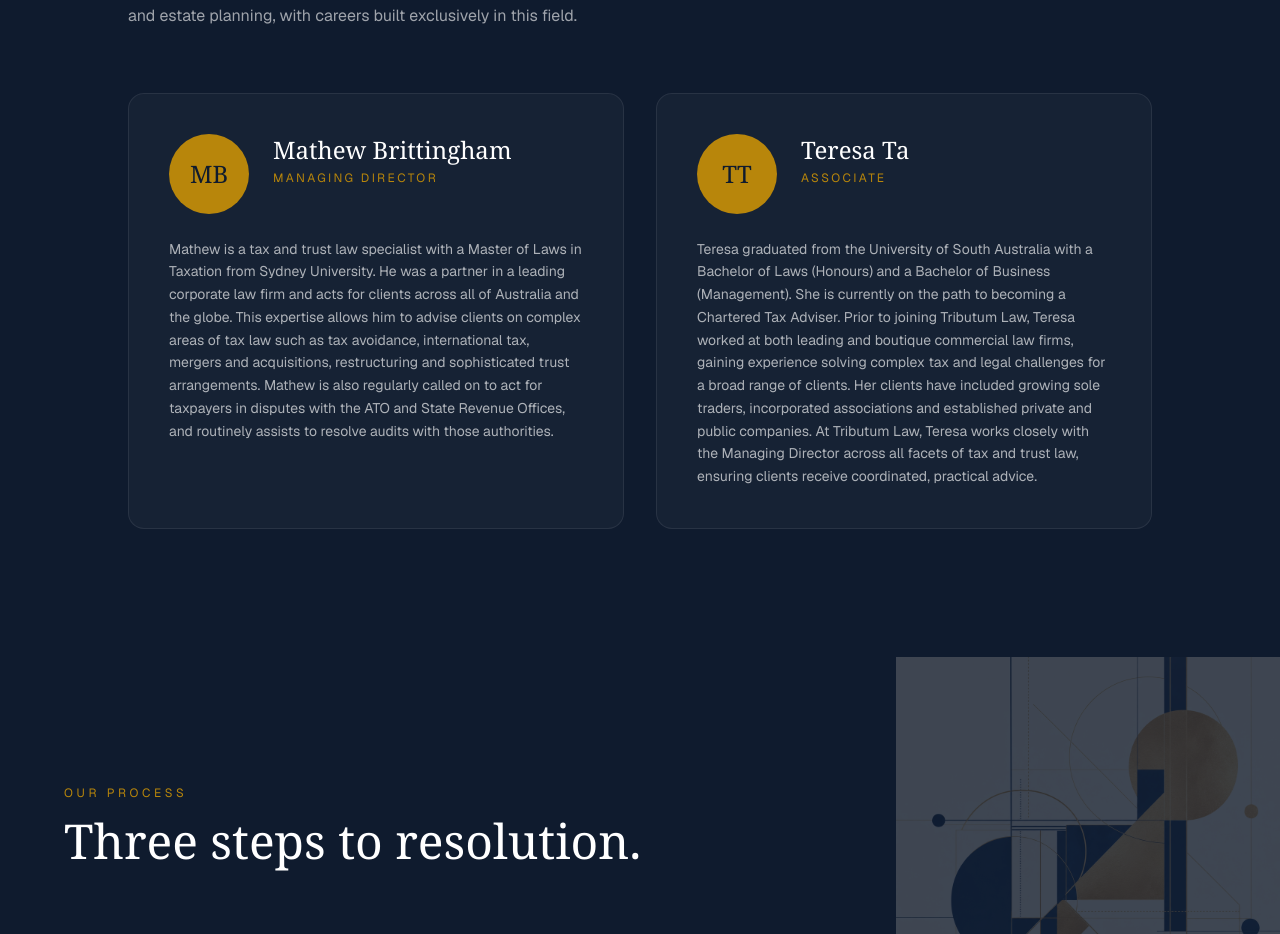
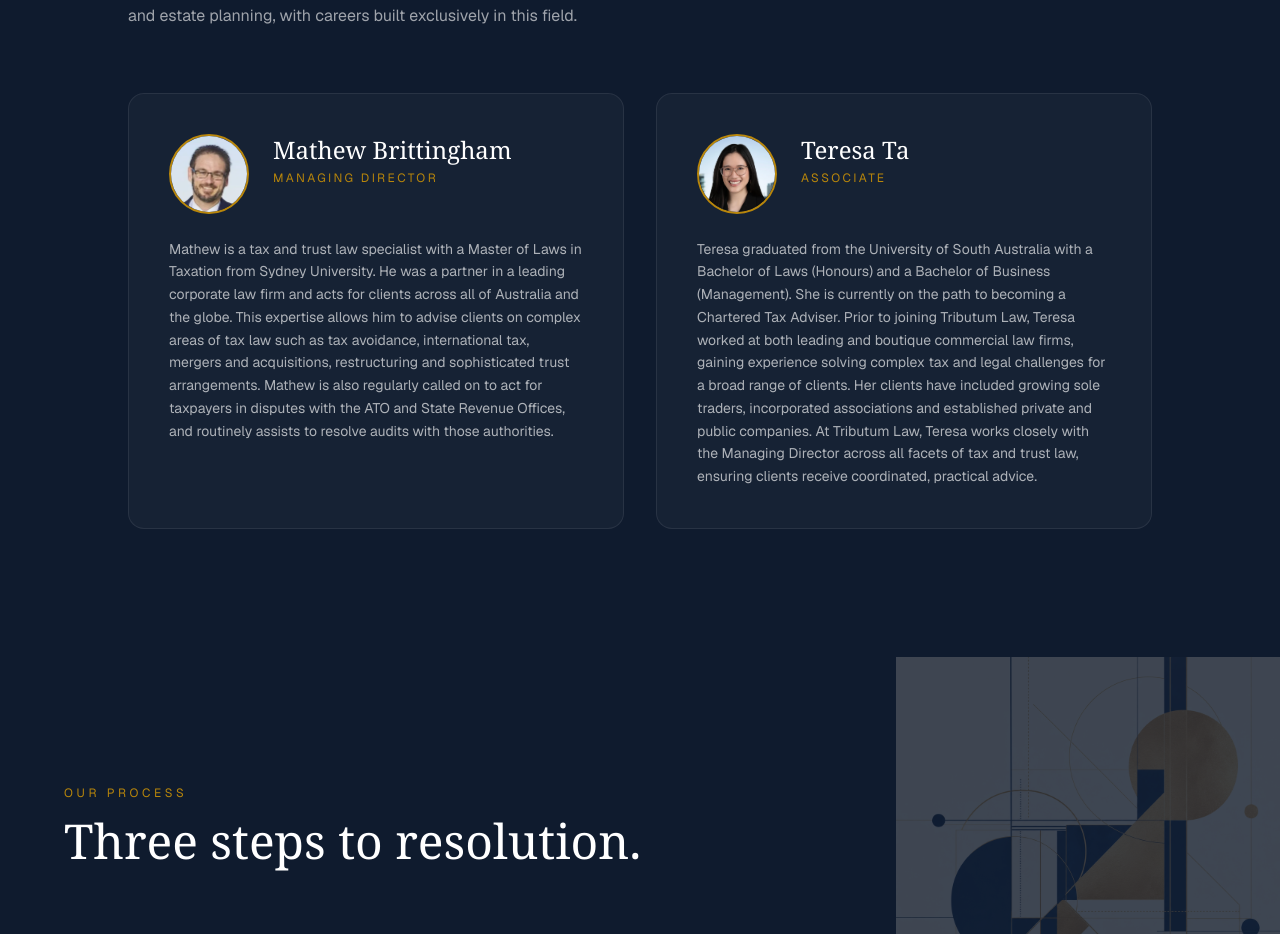
Before and after one commit to sg-satoshi/saabai-site, a Next.js app: page /sites/tributum-law-v2 in a window 1280 px wide. Shown: the part 2701-3635 px from the top of the page. Built offline with nearby package versions, Linux system fonts and the light colour scheme.

Commit message:
feat(team): swap monogram avatars for real Mathew + Teresa photos from v1

```diff
--- a/app/sites/tributum-law-v2/page.tsx
+++ b/app/sites/tributum-law-v2/page.tsx
@@ -244,12 +244,12 @@ export default function TributumLawPage() {
             {/* Mathew Brittingham */}
             <div className="p-8 md:p-10 rounded-2xl" style={{ background: "rgba(255,255,255,0.03)", border: "1px solid rgba(255,255,255,0.08)" }}>
               <div className="flex items-start gap-6 mb-6">
-                <div
-                  className="w-20 h-20 rounded-full flex items-center justify-center text-2xl font-light shrink-0"
-                  style={{ background: COLORS.gold, color: COLORS.navy, fontFamily: "Georgia, serif" }}
-                >
-                  MB
-                </div>
+                <img
+                  src="/sites/tributum-law-v2/mathew-brittingham.jpg"
+                  alt="Mathew Brittingham"
+                  className="w-20 h-20 rounded-full object-cover shrink-0"
+                  style={{ border: `2px solid ${COLORS.gold}` }}
+                />
                 <div>
                   <h3 style={{ fontFamily: "Georgia, serif" }} className="text-2xl font-normal mb-1">
                     Mathew Brittingham
@@ -272,12 +272,12 @@ export default function TributumLawPage() {
             {/* Teresa Ta */}
             <div className="p-8 md:p-10 rounded-2xl" style={{ background: "rgba(255,255,255,0.03)", border: "1px solid rgba(255,255,255,0.08)" }}>
               <div className="flex items-start gap-6 mb-6">
-                <div
-                  className="w-20 h-20 rounded-full flex items-center justify-center text-2xl font-light shrink-0"
-                  style={{ background: COLORS.gold, color: COLORS.navy, fontFamily: "Georgia, serif" }}
-                >
-                  TT
-                </div>
+                <img
+                  src="/sites/tributum-law-v2/teresa-ta.png"
+                  alt="Teresa Ta"
+                  className="w-20 h-20 rounded-full object-cover shrink-0"
+                  style={{ border: `2px solid ${COLORS.gold}` }}
+                />
                 <div>
                   <h3 style={{ fontFamily: "Georgia, serif" }} className="text-2xl font-normal mb-1">
                     Teresa Ta
```
Also changed, not shown: public/sites/tributum-law-v2/mathew-brittingham.jpg (added), public/sites/tributum-law-v2/teresa-ta.png (added).
